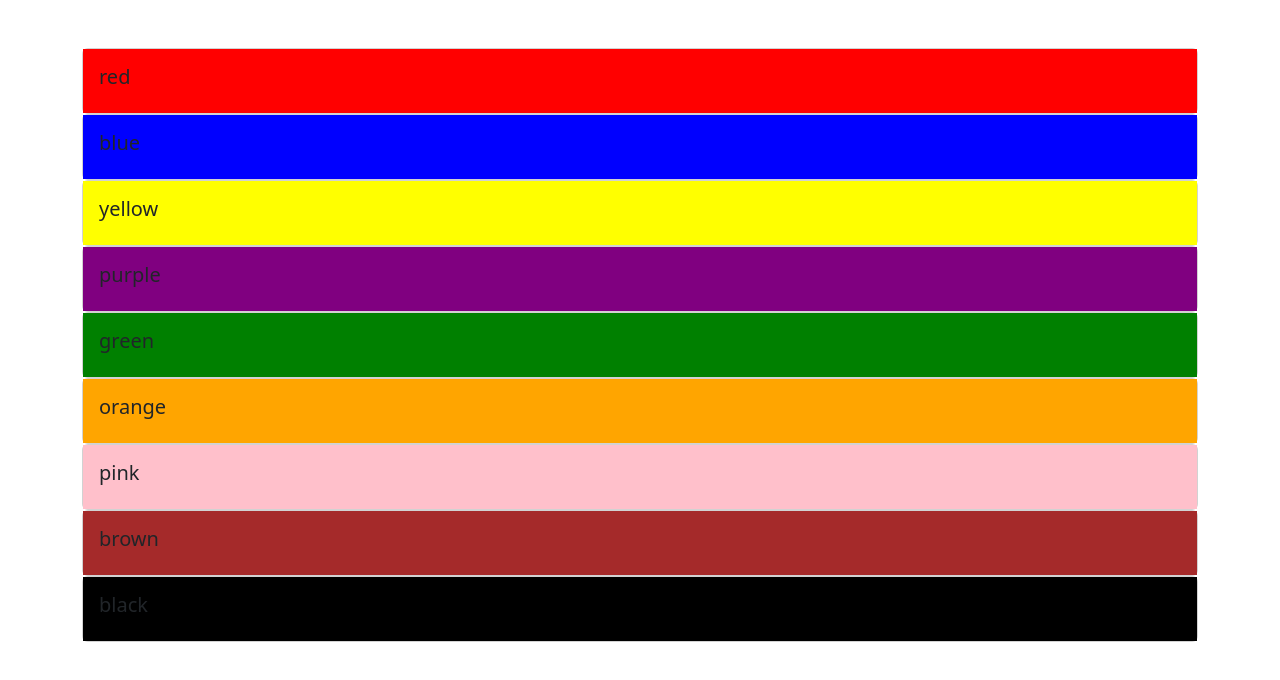
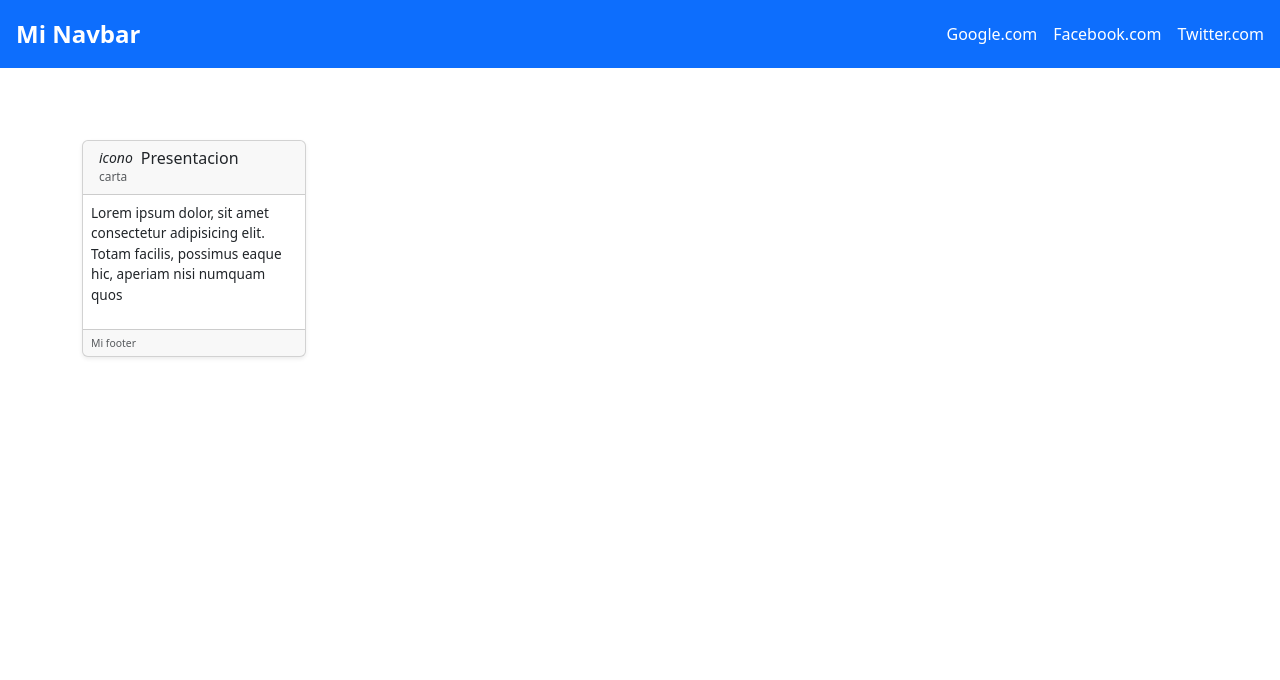
Before and after one commit to EricNahuel2002/Practicas-Angular-y-Nodejs, an Angular app: page / in a window 1280 px wide. Shown: the top 680 px of the page. Built offline with nearby package versions, Linux system fonts and the light colour scheme.

Commit message:
mas practica de ejercicios angular

```diff
--- a/src/app/app.html
+++ b/src/app/app.html
@@ -1,8 +1,18 @@
-<div class="container mt-5">
-  <div class="row">
-    <div class="col-12">
-      @for (card of cards; track $index) {
-      <card-component [nombreColor] = "card"> </card-component>
-      }
+<app-navbar [titulo] = "'Mi Navbar'">
+  <a>Google.com</a>
+  <a>Facebook.com</a>
+  <a>Twitter.com</a>
+</app-navbar>
+<div class="d-flex">
+  <div class="container mt-5">
+    <div class="row">
+      <div class="col-12">
+        <app-tarjeta [titulo] = "'Presentacion'" [icono]="'icono'" [subtitulo] = "'carta'">
+          <p>Lorem ipsum dolor, sit amet consectetur adipisicing elit. Totam facilis, possimus eaque hic, aperiam nisi numquam quos</p>
+          <footer>
+            <small>Mi footer</small>
+          </footer>
+        </app-tarjeta>
+    </div>
   </div>
 </div>
--- a/src/app/app.ts
+++ b/src/app/app.ts
@@ -1,10 +1,12 @@
 import { Component, signal } from '@angular/core';
 import { RouterOutlet } from '@angular/router';
 import { CardComponent } from './card-component/card-component';
+import { Navbar } from "./navbar/navbar";
+import { Tarjeta } from "./tarjeta/tarjeta";
 
 @Component({
   selector: 'app-root',
-  imports: [RouterOutlet,CardComponent],
+  imports: [RouterOutlet, CardComponent, Navbar, Tarjeta],
   templateUrl: './app.html',
   styleUrl: './app.css'
 })
--- a/src/app/card-component/card-component.html
+++ b/src/app/card-component/card-component.html
@@ -1,5 +1,5 @@
-<div class="card">
-        <div class="card-body" [style.background-color] = "nombreColor">
-          <h5 class="card-title" >{{nombreColor}}</h5>
-      </div>
+<div class="card" style="width: 12rem;">
+  <div class="card-body p-2" [style.background-color]="nombreColor">
+    <h6 class="card-title m-0 small">{{ nombreColor }}</h6>
+  </div>
 </div>
--- /dev/null
+++ b/src/app/navbar/navbar.html
@@ -0,0 +1,6 @@
+<nav class="d-flex justify-content-between align-items-center p-3 bg-primary text-white mb-4">
+  <span class="fw-bold fs-4">{{ titulo }}</span>
+  <div class="d-flex gap-3">
+    <ng-content></ng-content>
+  </div>
+</nav>
--- /dev/null
+++ b/src/app/tarjeta/tarjeta.html
@@ -0,0 +1,25 @@
+<div class="card shadow-sm" style="width: 14rem; font-size: 0.85rem;">
+  <div class="card-header py-2 px-3">
+    @if (icono && titulo) {
+      <h6 class="m-0 d-flex align-items-center gap-2">
+        <i class="small">{{ icono }}</i> {{ titulo }}
+      </h6>
+    } @else {
+      <h6 class="m-0"><i class="small">No icon</i> Sin titulo</h6>
+    }
+
+    @if (subtitulo) {
+      <p class="m-0 text-muted small">{{ subtitulo }}</p>
+    } @else {
+      <p class="m-0 text-muted small">Sin subtitulo</p>
+    }
+  </div>
+
+  <div class="card-body p-2">
+    <ng-content></ng-content>
+  </div>
+
+  <div class="card-footer py-1 px-2 text-muted small">
+    <ng-content select="footer"></ng-content>
+  </div>
+</div>
```
Also changed, not shown: src/app/navbar/navbar.ts (added, +12 -0 lines), src/app/tarjeta/tarjeta.ts (added, +13 -0 lines), src/app/navbar/navbar.css (added), src/app/tarjeta/tarjeta.css (added), 2 other files (tests, documents, lock files or other folders).
